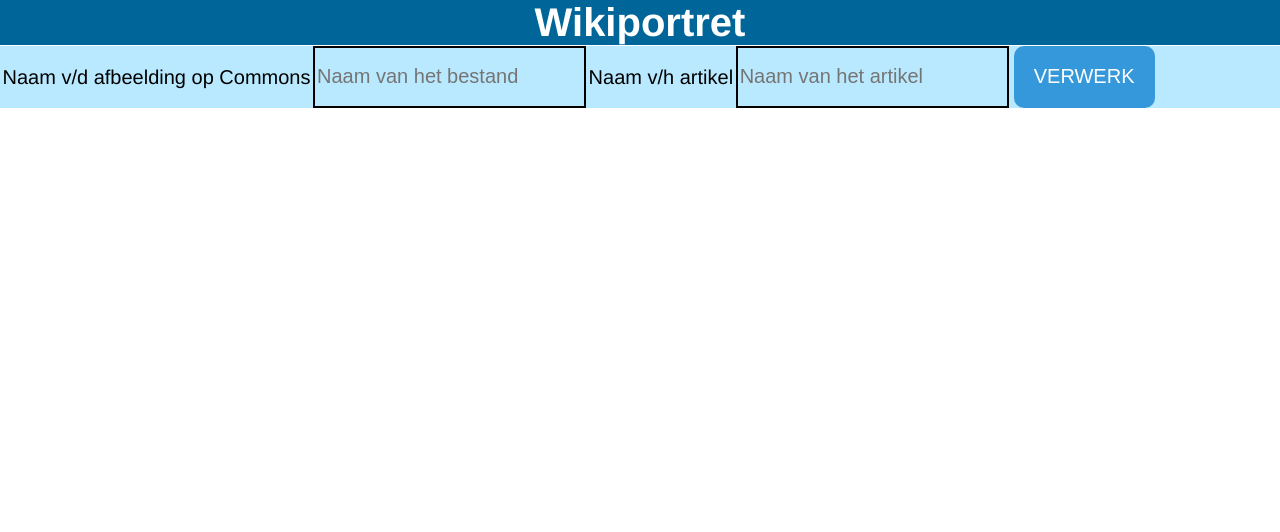
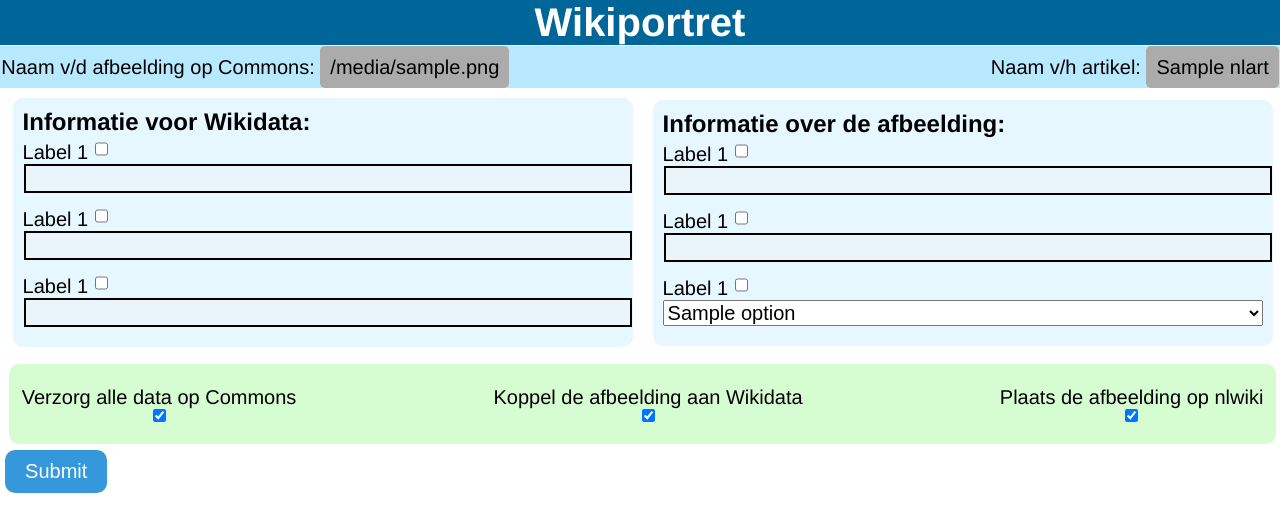
Before and after one commit to Daniuu-Wikipedia/Wikiportrait-Bot, a Flask app: template GUI/templates/review.html in a window 1280 px wide. Shown: the top 532 px of the page. Run offline with Flask 3, Linux system fonts and the light colour scheme; the template is opened without the code that fills it: most values are stand-ins (such as "Sample title", 1, 10 or a date in 2020).

Commit message:
Hackathon

```diff
--- a/GUI/app.py
+++ b/GUI/app.py
@@ -2,11 +2,16 @@
 # Flask: the core app, incorporating all functionality to set up a proper web page
 # render_template: the functionality to deal with .html-templates
 # request: to be able to handle requests using the Flask library
-from flask import Flask, render_template, request
+import threading
+
+from flask import Flask, render_template, request, Response
+from time import sleep
 
 # Import Toolforge to update the user agent of the app
 import toolforge
-toolforge.set_user_agent('Wikiportret', email='wikiportret@wikimedia.org')  # Just setting up a custom user agent
+
+toolforge.set_user_agent('Wikiportret-updater',
+                         email='wikiportret@wikimedia.org')  # Just setting up a custom user agent
 
 # Import all utilities for working with a database
 # Not required in this project
@@ -14,11 +19,14 @@
 
 # Import some auxiliary classes
 from objects import SiteSettings
+from Wikiportret_test import Image
 
 data = SiteSettings()
+bot_object = None
 
 # Define the application (this will be the object representing the web page we're interested in)
 app = Flask(__name__)
+
 
 # Setup up the starting screen
 @app.route('/')
@@ -33,11 +41,85 @@
                            data=data,
                            user_name='Test')
 
+
+# Create a page to be displayed while the bot is getting the initial data
+@app.route('/load', methods=['POST', 'GET'])
+def load():
+    # This page is designed to facilitate loading relevant data in the background
+    # This page must be called by the index page
+    global data
+    global bot_object  # Not ideal, but it does work
+    if request.method == 'GET':
+        return 'This page cannot be loaded directly!'
+    elif request.method != 'POST':
+        return 'You can only POST to this page!'
+    else:
+        # Handle the POST request
+        article_nl: str = request.form['Article'].strip()
+        image: str = request.form['File'].strip()
+        data.image_name = image
+        data.nlart = article_nl  # Centralize the settings to the global DATA object
+        # In the background, we will start setting up the bot
+        bot_object = Image(data.image_name, data.nlart)  # Set the bot up
+        bot_object.prepare_image_data()  # Load stuff in the background
+
+        # Now we can start the auxiliary function
+        def respond_while_preparing():
+            yield "I am loading your data!"
+            sleep(1)
+            t1 = threading.Thread(target=bot_object.get_commons_claims)
+            t2 = threading.Thread(target=bot_object.get_commons_text)
+            t3 = threading.Thread(target=bot_object.ini_wikidata)
+
+            t1.start()
+            t2.start()
+            t3.start()
+            t1.join()
+            t2.join()
+            t3.join()
+            # Include JavaScript for redirection
+            # JavaScript provided by ChatGPT
+            del t1, t2, t3
+            print(bot_object.claims)
+            # return None  # Just added to debug
+            yield """
+            <script>
+                setTimeout(function() {
+                    window.location.href = '/review';  // Redirect to the final page
+                }, 1000);  // Adjust the delay (in milliseconds) before redirection
+            </script>"""
+
+        return Response(respond_while_preparing(), content_type='text/html')
+
+
 # Define the routing towards the review section
 @app.route('/review', methods=['POST', 'GET'])
 def review():
+    global data, bot_object
+    # We rendered some data - now load the template just before reviewing
+    # To add: this template can only be loaded if the verification procedure has been performed!
+    return render_template('review.html',
+                           data=data,
+                           bot=bot_object,
+                           license_options=Image.licenses.keys(),
+                           selected_license='CC-BY-SA-3.0')
+
+
+# The page the users will see whenever they submit an image for posting
+@app.route('/submit', methods=['POST', 'GET'])
+def submit():
     global data
-    return 'Hello World!'
+    return render_template('error.html',
+                           message='''Bovenal bemin één God.\n
+Zweer niet ijdel, vloek noch spot.\n
+Heilig steeds de dag des Heren.\n
+Vader, moeder zult gij eren.\n
+Dood niet, geef geen ergernis,\n
+Doe nooit wat onkuisheid is.\n
+Vlucht het stelen en bedriegen.\n
+Ook de achterklap en 't liegen.\n
+Wees steeds kuis in uw gemoed.\n
+En begeer nooit iemands goed.''')
 
 
 if __name__ == '__main__':
--- /dev/null
+++ b/GUI/static/css/Review_form.css
@@ -0,0 +1,69 @@
+/* CSS destined for the formatting of the review form */
+.form-container {
+    display: flex;
+    justify-content: space-between;
+    align-items: center;
+}
+
+.form-column {
+    flex: 1;
+    margin: 10px;
+    background-color: #e6f7ff;
+    border-radius: 10px;
+    padding: 10px;
+    box-sizing: border-box;
+}
+
+.form-group {
+    display: flex;
+    flex-direction: column;
+    margin-bottom: 10px;
+}
+
+.form-label {
+    width: 100%;
+}
+
+.form-input {
+    width: 100%;
+}
+
+.form-input {
+    flex: 1;
+    font-size: 20px;
+}
+
+.form-checkbox {
+    font-size: 20px;
+    height: 20px;
+}
+
+.horizontal-bar {
+    display: flex;
+    justify-content: space-between;
+    align-items: center;
+    margin-top: 0.5vh; /* Adjust the margin as needed */
+    background-color: #d6fdd2;
+    margin: 0.5%;
+    border: #d6fdd2;
+    border-radius: 10px;
+    height: 10vh;
+    padding-left: 1%;
+    padding-right: 1%;
+}
+
+/* Style the labels and checkboxes to be inline */
+.horizontal-bar label {
+    display: block;
+    text-align: center;
+}
+
+.horizontal-bar input[type="checkbox"] {
+    display: block;
+    margin: 0 auto;
+}
+
+/* Formatting of the dropdown select */
+.form-select {
+    font-size: 20px;
+}
--- /dev/null
+++ b/GUI/static/css/error.css
@@ -0,0 +1,6 @@
+/* CSS to control the formatting of error messages */
+.errormessage {
+    color: red;
+    font-family: "Helvetica Neue", Helvetica, Arial, sans-serif;
+    font-size: 30pt;
+}
--- a/GUI/static/css/main.css
+++ b/GUI/static/css/main.css
@@ -57,7 +57,38 @@
     background-color: rgb(185, 233, 255);
     display: flex;
     line-height: 1.1;
+    padding-left: 0.5%;
+    padding-right: 0.5%;
 }
+
+.inputoverview {
+    background-color: rgb(185, 233, 255);
+    line-height: 1.1;
+    display: flex;
+    position: relative;
+    justify-content: space-between;
+    align-items: center;
+    padding: 0.1%;
+}
+
+.right-element {
+    position: absolute;
+    right: 0.1%;
+}
+
+.left-element {
+    position: absolute;
+    left: 0.1%;
+}
+
+.user-input-frame {
+    background-color: #acabab; /* Light gray background color */
+    border-radius: 5px; /* Rounded edges */
+    padding: 10px; /* Add padding to the frame */
+    display: inline-block; /* Inline block to keep it on the same line */
+    color: #000; /* Text color for the user's input */
+}
+
 
 /* CSS for the user info box (bottom of the page, shows who is currently logged in) */
 /* This CSS code was generously provided by ChatGPT */
@@ -71,3 +102,9 @@
     border-radius: 3px;
     box-shadow: 0 0 5px rgba(0, 0, 0, 0.2);
 }
+
+.large {
+    font-size: 24px;
+    font-weight: bold;
+    margin-bottom: 1vh;
+}
--- a/GUI/static/js/bg_input_field.js
+++ b/GUI/static/js/bg_input_field.js
@@ -1,16 +1,24 @@
-// script.js (by ChatGPT)
-// We need to define separate functions for all relevant input fields
-
 function changeBackgroundColorFile(value) {
     var inputField = document.getElementById('File');
 
     // Define the acceptable file extensions
     var validExtensions = [".png", ".jpeg", ".gif", ".bmp", ".svg", ".jpg", ".tiff"];
 
+    // Define the prohibited characters
+    var prohibitedCharacters = "<>{};";
+
     // Praise the Lord: do some processing on the input
     value = value.trim();  // Remove leading and trailing spaces
     value = value.toLowerCase();  // Make the function case-insensitive (and convert input to lowercase)
 
+    // Check if the input value contains any prohibited characters
+    var containsProhibitedCharacters = [...value].some(function(char) {
+        return prohibitedCharacters.includes(char);
+    });
+
+    if (containsProhibitedCharacters) {
+        inputField.style.backgroundColor = 'red';
+    } else {
         // Check if the input value ends with a valid extension
         var isValidExtension = validExtensions.some(function(extension) {
             return value.endsWith(extension);
@@ -19,10 +27,11 @@
         if (isValidExtension) {
             // Note: value for the color objects.startcol had to be hardcoded here :(
             inputField.style.backgroundColor = '#ceffaa';
-    } else if (value === 'file' || value === 'test' || value === 'bestand'){
-        inputField.style.backgroundColor = 'red';
+        } else if (value === 'file' || value === 'test' || value === 'bestand') {
+            inputField.style.backgroundColor = '#ff0000';
         } else {
             inputField.style.backgroundColor = 'rgb(185, 233, 255)';
         }
         // Unfortunately, we need to hardcode the color code for Wikiportret & the input layer in here
     }
+}
--- /dev/null
+++ b/GUI/static/js/bg_input_validator.js
@@ -0,0 +1,20 @@
+function checkForProhibitedCharacters(value) {
+    var inputField = document.getElementById('Article');
+
+    // Define the prohibited characters
+    var prohibitedCharacters = "<>{};";
+
+    // Praise the Lord: do some processing on the input
+    value = value.trim();  // Remove leading and trailing spaces
+
+    // Check if the input value contains any prohibited characters
+    var containsProhibitedCharacters = [...value].some(function(char) {
+        return prohibitedCharacters.includes(char);
+    });
+
+    if (containsProhibitedCharacters) {
+        inputField.style.backgroundColor = '#ff0000';
+    } else {
+        inputField.style.backgroundColor = 'rgb(185, 233, 255)';
+    }
+}
--- /dev/null
+++ b/GUI/static/js/checkbox_input_text.js
@@ -0,0 +1,24 @@
+// Control the state of text input fields (deactivate them if the associated checkbox is not active)
+// Script gracefully supplied by ChatGPT
+document.addEventListener("DOMContentLoaded", function() {
+    // Get all checkboxes in the form
+    const checkboxes = document.querySelectorAll('input[type="checkbox"]');
+
+    checkboxes.forEach(function(checkbox) {
+        // Check if the checkbox matches your naming convention (e.g., "checkXX")
+        if (checkbox.id.startsWith("check")) {
+            // Get the corresponding input field
+            const inputId = checkbox.id.replace("check", "i");
+            const inputField = document.getElementById(inputId);
+
+            // Add an event listener to the checkbox
+            checkbox.addEventListener("change", function() {
+                if (this.checked) {
+                    inputField.removeAttribute("disabled");
+                } else {
+                    inputField.setAttribute("disabled", "disabled");
+                }
+            });
+        }
+    });
+});
--- a/GUI/templates/base.html
+++ b/GUI/templates/base.html
@@ -9,6 +9,8 @@
     <link rel="stylesheet" href="{{ url_for('static', filename='css/main.css') }}">
     <link rel="stylesheet" href="{{ url_for('static', filename='css/Input_fields.css') }}">
     <script src="{{ url_for('static', filename='js/bg_input_field.js') }}"></script>
+    <script src="{{ url_for('static', filename='js/bg_input_validator.js') }}"></script>
+
 
     <!-- End of the lay-out section -->
     <!-- Place shape bar -->
--- a/GUI/templates/review.html
+++ b/GUI/templates/review.html
@@ -4,36 +4,137 @@
 {% extends 'base.html' %}
 
 {% block head %}
-
+<link rel="stylesheet" href="{{ url_for('static', filename='css/Review_form.css') }}">
 {% endblock %}
 
 {% block body %}
 <!-- Generate the input section -->
- <div class="inputlayer">
-    <!-- First Input: name of the file on Commons -->
-    <form action="review"
-          style="display: flex;"
-          method="POST">
+ <div class="inputoverview">
+    <!-- First layer: whatever the user entered in the input section -->
+     <div class="left-element">
+        Naam v/d afbeelding op Commons: <span class="user-input-frame">{{ bot.file }}</span>
+     </div>
+     <p></p> <!-- Put here to sync the height of the light blue layer to the height of the frames -->
+     <div class="right-element">
+         Naam v/h artikel: <span class="user-input-frame">{{ data.nlart }}</span>
+     </div>
 
-        <p>Naam v/d afbeelding op Commons </p>
-        <input type="text"
-               id="File"
-               name="File"
-               style="background-color: rgb(185, 233, 255);"
-               oninput="changeBackgroundColorFile(this.value)"
-               placeholder="Naam van het bestand">
+</div>
+<form action="submit"
+      method="POST">
+    <div class="form-container">
+        <!-- First column: information for Wikidata -->
+        <div class="form-column">
+            <span class="large">Informatie voor Wikidata:</span>
+            <div class="form-group">
+                <div class="label-checkbox">
+                    <label for="i11" class="form-label">Label 1</label>
+                    <input type="checkbox"
+                           id="check11"
+                           class="form-checkbox"
+                           unchecked>
+                </div>
+                <input type="text"
+                       id="i11"
+                       class="form-input"
+                       disabled>
+            </div>
+            <div class="form-group">
+                <div class="label-checkbox">
+                    <label for="i12" class="form-label">Label 1</label>
+                    <input type="checkbox"
+                           id="check12"
+                           class="form-checkbox"
+                           unchecked>
+                </div>
+                <input type="text"
+                       id="i12"
+                       class="form-input"
+                       disabled>
+            </div>
+            <div class="form-group">
+                <div class="label-checkbox">
+                    <label for="i13" class="form-label">Label 1</label>
+                    <input type="checkbox"
+                           id="check13"
+                           class="form-checkbox"
+                           unchecked>
+                </div>
+                <input type="text" id="i13" class="form-input" disabled>
+            </div>
+        </div>
+        <!-- Second column: all information on the image itself -->
+        <div class="form-column">
+            <span class="large">Informatie over de afbeelding:</span>
+            <div class="form-group">
+                <div class="label-checkbox">
+                    <label for="i21"
+                           class="form-label">Label 1</label>
+                    <input type="checkbox"
+                           id="check21"
+                           class="form-checkbox"
+                           unchecked>
+                </div>
+                <input type="text"
+                       id="i21"
+                       class="form-input"
+                       disabled>
+            </div>
+            <div class="form-group">
+                <div class="label-checkbox">
+                    <label for="i22" class="form-label">Label 1</label>
+                    <input type="checkbox"
+                           id="check22"
+                           class="form-checkbox"
+                           unchecked>
+                </div>
+                <input type="text"
+                       id="i22"
+                       class="form-input"
+                       disabled>
+            </div>
+            <div class="form-group">
+                <div class="label-checkbox">
+                    <label for="i23" class="form-label">Label 1</label>
+                    <input type="checkbox"
+                           id="check23"
+                           class="form-checkbox"
+                           unchecked>
+                </div>
+                <select id="license"
+                class="form-select" selected="{{ selected_license }}">
+                    {% for option in license_options %}
+                        <option value="{{ option }}">{{ option }}</option>
+                    {% endfor %}
+                </select>
+            </div>
+        </div>
+    </div>
+    <!-- And fully at the bottom, we have a third bar with checkboxes -->
+    <div class="horizontal-bar">
+        <div class="center-align">
+            <label for="checkbox1">Verzorg alle data op Commons</label>
+            <input type="checkbox"
+                   id="checkbox1"
+                   checked>
+        </div>
+        <div class="center-align">
+            <label for="checkbox2">Koppel de afbeelding aan Wikidata</label>
+            <input type="checkbox"
+                   id="checkbox2"
+                   checked>
+        </div>
+        <div class="center-align">
+            <label for="checkbox3">Plaats de afbeelding op nlwiki</label>
+            <input type="checkbox"
+                   id="checkbox3"
+                   checked>
+        </div>
+    </div>
 
-        <!-- Second Input: name of the Article on the Dutch Wikipedia -->
-        <p>Naam v/h artikel</p>
-        <input type="text"
-               id="Article"
-               name="Article"
-               style="background-color: rgb(185, 233, 255);"
-               placeholder="Naam van het artikel">
+    <input type="submit" value="Submit">
+    <script src="{{ url_for('static', filename='js/checkbox_input_text.js') }}"></script>
 
-        <!-- Button to submit this file to the server -->
-        <input type="submit"
-               value="VERWERK">
-    </form>
-</div>
+</form>
+
 {% endblock %}
```
Also changed, not shown: GUI/Wikiportret_test.py (+109 -47 lines), GUI/exceptions.py (added, +7 -0 lines), GUI/objects.py (+33 -0 lines), GUI/static/js/text_submit_field_1.js (added, +15 -0 lines), GUI/templates/error.html (added, +16 -0 lines), GUI/templates/index.html (+5 -2 lines), 1 other file. Lines whose indentation alone changed are shown as unchanged.
